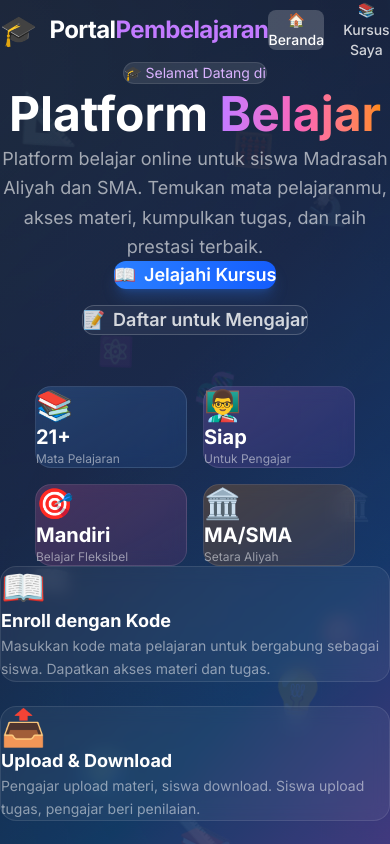
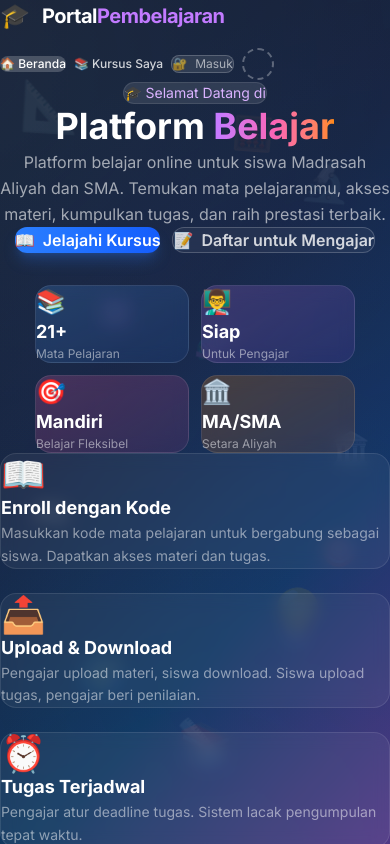
Before and after one commit to Asqyyy/portal-pembelajaran, a React (Vite) app: page / in a window 390 px wide. Shown: the top 844 px of the page. Built offline with nearby package versions, Linux system fonts and the light colour scheme.

Commit message:
fix: polish Dashboard responsive spacing and logout support

```diff
--- a/src/components/Dashboard.jsx
+++ b/src/components/Dashboard.jsx
@@ -1,4 +1,4 @@
-export default function Dashboard({ setCurrentPage, role, user, setRole }) {
+export default function Dashboard({ setCurrentPage, role, user, setRole, onLogout }) {
   const icons = ["📐", "🔬", "📖", "💡", "🧬", "🌍", "🧮", "🎯", "📏", "⚛️", "📚", "🏛️"];
 
   return (
@@ -9,40 +9,40 @@ export default function Dashboard({ setCurrentPage, role, user, setRole }) {
         ))}
       </div>
 
-      <div className="relative z-10 px-6 py-8 max-w-7xl mx-auto">
+      <div className="relative z-10 px-4 sm:px-6 py-6 sm:py-8 max-w-7xl mx-auto flex flex-col min-h-screen">
         {/* Header Row: Logo + Nav + Role */}
-        <div className="flex items-center justify-between mb-12">
+        <div className="flex items-center justify-between mb-8 sm:mb-12 flex-wrap gap-4">
           <div className="flex items-center gap-3">
-            <span className="text-3xl">🎓</span>
-            <h1 className="text-2xl md:text-3xl font-bold text-white tracking-tight">
+            <span className="text-2xl sm:text-3xl">🎓</span>
+            <h1 className="text-xl sm:text-2xl md:text-3xl font-bold text-white tracking-tight">
               Portal<span className="text-purple-400">Pembelajaran</span>
             </h1>
           </div>
 
-          <div className="flex items-center gap-3">
+          <div className="flex items-center gap-2 sm:gap-3">
             {/* Nav links inside dashboard */}
             <button
               onClick={() => setCurrentPage("dashboard")}
-              className="px-4 py-2 rounded-lg text-sm font-medium bg-white/20 text-white"
+              className="px-3 sm:px-4 py-2 rounded-lg text-xs sm:text-sm font-medium bg-white/20 text-white transition-all"
             >
               🏠 Beranda
             </button>
             <button
               onClick={() => setCurrentPage("courses")}
-              className="px-4 py-2 rounded-lg text-sm font-medium text-white/80 hover:text-white hover:bg-white/10 transition-all"
+              className="px-3 sm:px-4 py-2 rounded-lg text-xs sm:text-sm font-medium text-white/80 hover:text-white hover:bg-white/10 transition-all"
             >
               📚 Kursus Saya
             </button>
 
             {/* Divider */}
-            <div className="w-px h-6 bg-white/20 mx-1" />
+            <div className="w-px h-6 bg-white/20 mx-1 hidden sm:block" />
 
             {/* Role indicator */}
             {user ? (
               <select
                 value={role}
                 onChange={(e) => setRole(e.target.value)}
-                className="bg-white/10 border border-white/20 text-white text-sm rounded-lg px-3 py-2 focus:outline-none"
+                className="bg-white/10 border border-white/20 text-white text-xs sm:text-sm rounded-lg px-2 sm:px-3 py-2 focus:outline-none transition-all"
               >
                 <option value="student" className="bg-gray-800 text-white">👨‍🎓 Siswa</option>
                 <option value="lecturer" className="bg-gray-800 text-white">👨‍🏫 Pengajar</option>
@@ -50,57 +50,68 @@ export default function Dashboard({ setCurrentPage, role, user, setRole }) {
             ) : (
               <button
                 onClick={() => setCurrentPage("login")}
-                className="px-4 py-2 bg-white/10 backdrop-blur text-white/60 border border-white/20 rounded-lg text-sm hover:bg-white/20 transition-all flex items-center gap-2"
+                className="px-3 sm:px-4 py-2 bg-white/10 backdrop-blur text-white/60 border border-white/20 rounded-lg text-xs sm:text-sm hover:text-white hover:bg-white/20 transition-all flex items-center gap-2"
               >
                 <span>🔐</span> Masuk
               </button>
             )}
-            <div className={`w-9 h-9 rounded-full flex items-center justify-center text-white font-bold text-sm ${
-              user ? "bg-gradient-to-br from-purple-400 to-pink-400" : "border-2 border-dashed border-white/30"
-            }`}>
-              {user ? user.username.charAt(0).toUpperCase() : ""}
-            </div>
+
+            {user ? (
+              <div className="flex items-center gap-2">
+                <div className="w-8 h-8 sm:w-9 sm:h-9 rounded-full bg-gradient-to-br from-purple-400 to-pink-400 flex items-center justify-center text-white font-bold text-xs sm:text-sm">
+                  {user.username.charAt(0).toUpperCase()}
+                </div>
+                <button
+                  onClick={onLogout}
+                  className="text-xs text-white/40 hover:text-white/70 transition-colors hidden sm:block"
+                >
+                  Keluar
+                </button>
+              </div>
+            ) : (
+              <div className="w-8 h-8 sm:w-9 sm:h-9 rounded-full border-2 border-dashed border-white/30 flex items-center justify-center text-white/40 text-xs" />
+            )}
           </div>
         </div>
 
         {/* Hero Section: Left text + Right stats */}
-        <div className="flex flex-col lg:flex-row items-center gap-8 lg:gap-16 min-h-[60vh]">
+        <div className="flex flex-col lg:flex-row items-center gap-8 lg:gap-16 flex-1">
           {/* Left: Text */}
-          <div className="flex-1 text-center lg:text-left lg:pl-10">
+          <div className="flex-1 text-center lg:text-left lg:pl-8">
             <div className="inline-flex items-center gap-2 bg-white/10 backdrop-blur rounded-full px-4 py-1.5 mb-6 border border-white/10">
               <span className="text-sm text-purple-300">
                 {user ? `🎓 Selamat datang, ${user.username}!` : "🎓 Selamat Datang di"}
               </span>
             </div>
-            <h2 className="text-5xl md:text-7xl font-bold text-white mb-6 leading-tight">
+            <h2 className="text-4xl sm:text-5xl md:text-7xl font-bold text-white mb-6 leading-tight">
               Platform{" "}
               <span className="bg-gradient-to-r from-purple-400 via-pink-400 to-orange-400 bg-clip-text text-transparent">
                 Belajar
               </span>
             </h2>
-            <p className="text-lg text-white/60 max-w-xl mb-10 leading-relaxed">
+            <p className="text-base sm:text-lg text-white/60 max-w-xl mb-8 sm:mb-10 leading-relaxed">
               Platform belajar online untuk siswa Madrasah Aliyah dan SMA.
               Temukan mata pelajaranmu, akses materi, kumpulkan tugas, dan raih prestasi terbaik.
             </p>
 
-            <div className="flex flex-wrap gap-4 justify-center lg:justify-start">
+            <div className="flex flex-wrap gap-3 sm:gap-4 justify-center lg:justify-start">
               <button
                 onClick={() => setCurrentPage("courses")}
-                className="px-8 py-4 bg-gradient-to-r from-blue-500 to-blue-600 text-white rounded-xl font-semibold text-lg shadow-lg shadow-blue-500/25 hover:shadow-blue-500/40 hover:-translate-y-0.5 transition-all flex items-center gap-2"
+                className="px-6 sm:px-8 py-3 sm:py-4 bg-gradient-to-r from-blue-500 to-blue-600 text-white rounded-xl font-semibold text-base sm:text-lg shadow-lg shadow-blue-500/25 hover:shadow-blue-500/40 hover:-translate-y-0.5 transition-all flex items-center gap-2"
               >
                 <span>📖</span> Jelajahi Kursus
               </button>
               {user ? (
                 <button
                   onClick={() => setCurrentPage("courses")}
-                  className="px-8 py-4 bg-gradient-to-r from-purple-500 to-pink-500 text-white rounded-xl font-semibold text-lg shadow-lg shadow-purple-500/25 hover:shadow-purple-500/40 hover:-translate-y-0.5 transition-all flex items-center gap-2"
+                  className="px-6 sm:px-8 py-3 sm:py-4 bg-gradient-to-r from-purple-500 to-pink-500 text-white rounded-xl font-semibold text-base sm:text-lg shadow-lg shadow-purple-500/25 hover:shadow-purple-500/40 hover:-translate-y-0.5 transition-all flex items-center gap-2"
                 >
                   <span>🎓</span> Mulai Mengajar
                 </button>
               ) : (
                 <button
                   onClick={() => setCurrentPage("register")}
-                  className="px-8 py-4 bg-white/5 backdrop-blur text-white/80 border border-white/20 rounded-xl font-semibold text-lg hover:bg-white/10 hover:-translate-y-0.5 transition-all flex items-center gap-2"
+                  className="px-6 sm:px-8 py-3 sm:py-4 bg-white/5 backdrop-blur text-white/80 border border-white/20 rounded-xl font-semibold text-base sm:text-lg hover:bg-white/10 hover:-translate-y-0.5 transition-all flex items-center gap-2"
                 >
                   <span>📝</span> Daftar untuk Mengajar
                 </button>
@@ -108,9 +119,9 @@ export default function Dashboard({ setCurrentPage, role, user, setRole }) {
             </div>
           </div>
 
-          {/* Right: Stats Grid — mentok kanan */}
-          <div className="flex-shrink-0 w-full max-w-xs lg:max-w-sm lg:ml-auto lg:mr-4">
-            <div className="grid grid-cols-2 gap-4">
+          {/* Right: Stats Grid */}
+          <div className="flex-shrink-0 w-full max-w-xs lg:max-w-sm lg:ml-auto lg:mr-4 mt-6 lg:mt-0">
+            <div className="grid grid-cols-2 gap-3 sm:gap-4">
               {[
                 { icon: "📚", value: "21+", label: "Mata Pelajaran", color: "from-blue-400/20 to-blue-500/10" },
                 { icon: "👨‍🏫", value: "Siap", label: "Untuk Pengajar", color: "from-purple-400/20 to-purple-500/10" },
@@ -119,10 +130,10 @@ export default function Dashboard({ setCurrentPage, role, user, setRole }) {
               ].map((stat, i) => (
                 <div
                   key={i}
-                  className={`bg-gradient-to-br ${stat.color} backdrop-blur rounded-2xl p-5 border border-white/10 hover:border-white/20 transition-all`}
+                  className={`bg-gradient-to-br ${stat.color} backdrop-blur rounded-2xl p-4 sm:p-5 border border-white/10 hover:border-white/20 hover:scale-[1.02] transition-all`}
                 >
-                  <div className="text-3xl mb-2">{stat.icon}</div>
-                  <div className="text-white font-bold text-xl">{stat.value}</div>
+                  <div className="text-2xl sm:text-3xl mb-2">{stat.icon}</div>
+                  <div className="text-white font-bold text-lg sm:text-xl">{stat.value}</div>
                   <div className="text-white/50 text-xs mt-1">{stat.label}</div>
                 </div>
               ))}
@@ -130,8 +141,8 @@ export default function Dashboard({ setCurrentPage, role, user, setRole }) {
           </div>
         </div>
 
-        {/* Feature Highlights — centered with spacing */}
-        <div className="mt-20 grid grid-cols-1 md:grid-cols-3 gap-6 md:gap-10 max-w-3xl mx-auto px-4">
+        {/* Feature Highlights */}
+        <div className="mt-16 sm:mt-20 mb-8 grid grid-cols-1 md:grid-cols-3 gap-6 md:gap-8 max-w-3xl mx-auto px-0">
           {[
             {
               icon: "📖",
@@ -151,7 +162,7 @@ export default function Dashboard({ setCurrentPage, role, user, setRole }) {
           ].map((feature, i) => (
             <div
               key={i}
-              className="bg-white/5 backdrop-blur rounded-2xl p-6 border border-white/10 hover:bg-white/10 transition-all"
+              className="bg-white/5 backdrop-blur rounded-2xl p-6 border border-white/10 hover:bg-white/10 hover:-translate-y-1 transition-all"
             >
               <div className="text-4xl mb-4">{feature.icon}</div>
               <h3 className="text-white font-bold text-lg mb-2">{feature.title}</h3>
```
